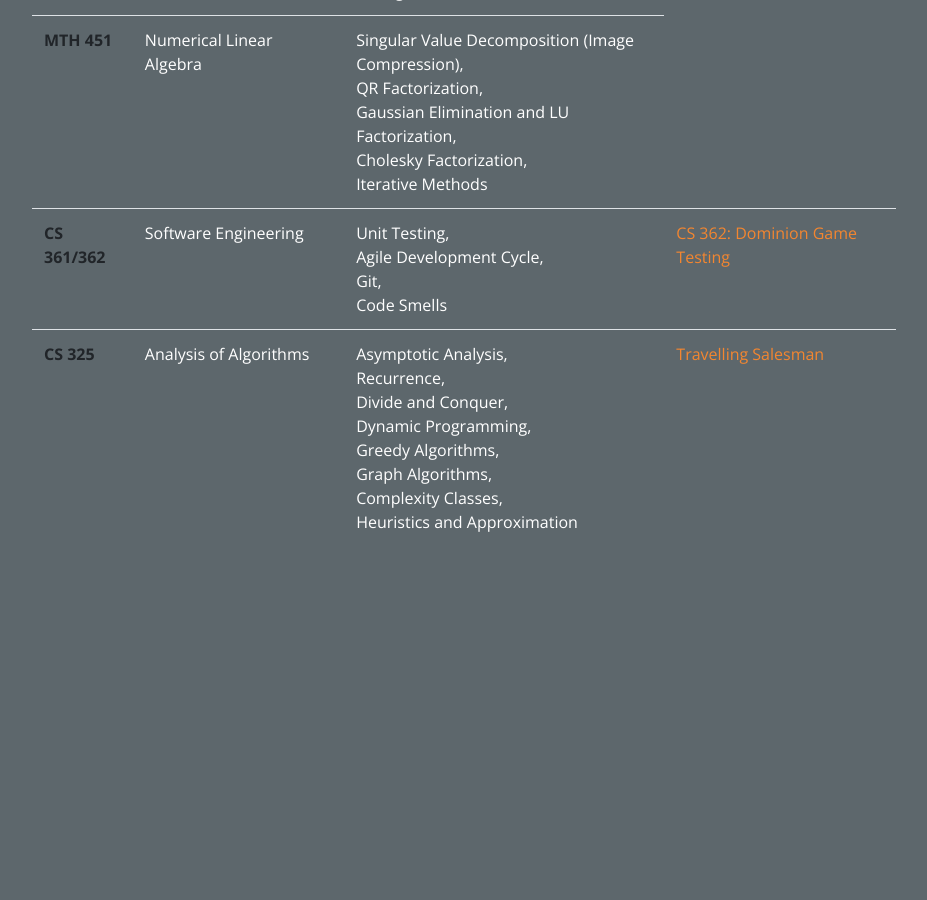
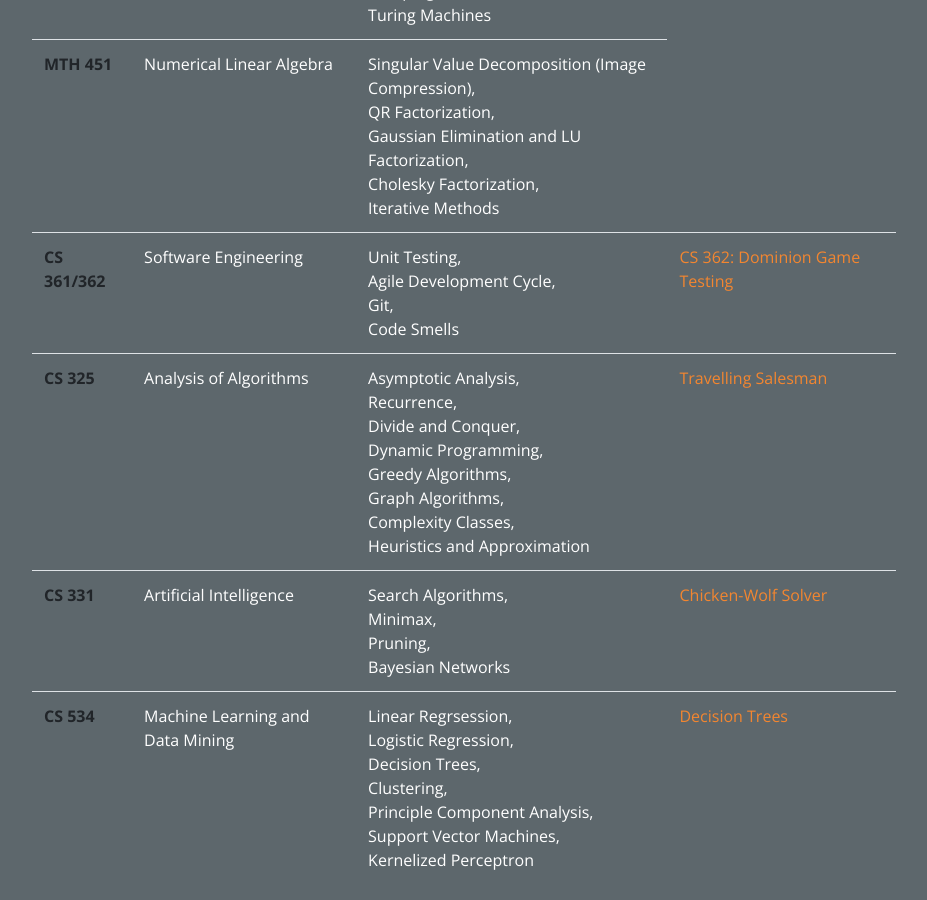
Before and after one commit to zshureih/zshureih.github.io, a Jekyll site: the page built from content/Education/classList.html, in a window 1280 px wide and 900 px high, scrolled down 966 px. Shown: the whole window, without its empty margins (176-1103 px from the left). Built offline with Jekyll 4.4.1, drawn with Linux system fonts in a browser that asks for light colours; before the commit the page ends 1528 px from its top, so only the background shows below that.

Commit message:
feat/ two new pages, added resume

```diff
--- a/_layouts/default.html
+++ b/_layouts/default.html
@@ -46,14 +46,18 @@
                 <a class="nav-item nav-link active" href="/">Home <span class="sr-only">(current)</span></a>
 
                 <div class="btn-group">
-                    <a class="nav-link dropdown-toggle" href="#" id="navbarDropdownResearch" role="button" data-toggle="dropdown"
+                    <a class="nav-link dropdown-toggle" href="#" id="navbarDropdownProjects" role="button" data-toggle="dropdown"
                         aria-haspopup="true" aria-expanded="false">
-                        Research
+                        Projects
                     </a>
-                    <div class="dropdown-menu band-a" aria-labelledby="navbarDropdownResearch">
-                        <a class="dropdown-item" href="/content/Research/autonomousVehicles.html">Autonomous Vehicles</a>
+                    <div class="dropdown-menu band-a" aria-labelledby="navbarDropdownProjects">
+                        <a class="dropdown-item" href="/content/Projects/autonomousVehicles.html">Autonomous Vehicles</a>
                         <div class="dropdown-divider"></div>
-                        <a class="dropdown-item" href="/content/Research/ROS.html">ROS</a>
+                        <!-- <a class="dropdown-item" href="/content/Projects/ROS.html">ROS</a> -->
+                        <!-- <div class="dropdown-divider"></div> -->
+                        <a class="dropdown-item" href="/content/Projects/XAI.html">XAI</a>
+                        <div class="dropdown-divider"></div>
+                        <a class="dropdown-item" href="/content/Projects/CS55.html">Capstone</a>
                     </div>
                 </div>
 
--- a/content/Education/classList.html
+++ b/content/Education/classList.html
@@ -132,8 +132,41 @@
                     <br>Heuristics and Approximation
                 </td>
                 <td>
-                    <a href="#">
+                    <a href="github.com/zshureih/TSP-Ant-Colony-Optimization">
                         Travelling Salesman
+                    </a>
+                </td>
+            </tr>
+            <tr>
+                <th scope="row">CS 331</th>
+                <td>Artificial Intelligence</td>
+                <td>
+                    Search Algorithms,
+                    <br>Minimax,
+                    <br>Pruning,
+                    <br>Bayesian Networks
+                </td>
+                <td>
+                    <a href="github.com/zshureih/implementation1">
+                        Chicken-Wolf Solver
+                    </a>
+                </td>
+            </tr>
+            <tr>
+                <th scope="row">CS 534</th>
+                <td>Machine Learning and Data Mining</td>
+                <td>
+                    Linear Regrsession,
+                    <br>Logistic Regression,
+                    <br>Decision Trees,
+                    <br>Clustering,
+                    <br>Principle Component Analysis,
+                    <br>Support Vector Machines,
+                    <br>Kernelized Perceptron
+                </td>
+                <td>
+                    <a href="github.com/zshureih/CS534-Assignment4">
+                        Decision Trees
                     </a>
                 </td>
             </tr>
--- a/content/Personal/resumePage.html
+++ b/content/Personal/resumePage.html
@@ -4,5 +4,6 @@
 ---
 
 <div>
-    Resume Stuff goes here
+    <embed src="zeyadShureihResume.pdf" width="80%" height="80%" alt="pdf"
+        pluginspage="http://www.adobe.com/products/acrobat/readstep2.html">
 </div>
--- a/content/Research/autonomousVehicles.html
+++ b/content/Projects/autonomousVehicles.html
@@ -5,7 +5,7 @@
 
 <div class="band-container">
     <h3>
-        AirSim Project
+        XAI Research Study
     </h3>
     <table class="table">
         <thead>
```
Also changed, not shown: content/Projects/CS55.html (added, +50 -0 lines), content/Projects/XAI.html (added, +47 -0 lines), content/Projects/Capstone/Episode Map.png (added), content/Projects/Capstone/Momo_query.png (added), content/Projects/ROS.html (renamed from content/Research/ROS.html), content/Projects/XAI/XAI Tree.png (added), content/Projects/XAI/dashboard.png (added), 1 other file.
